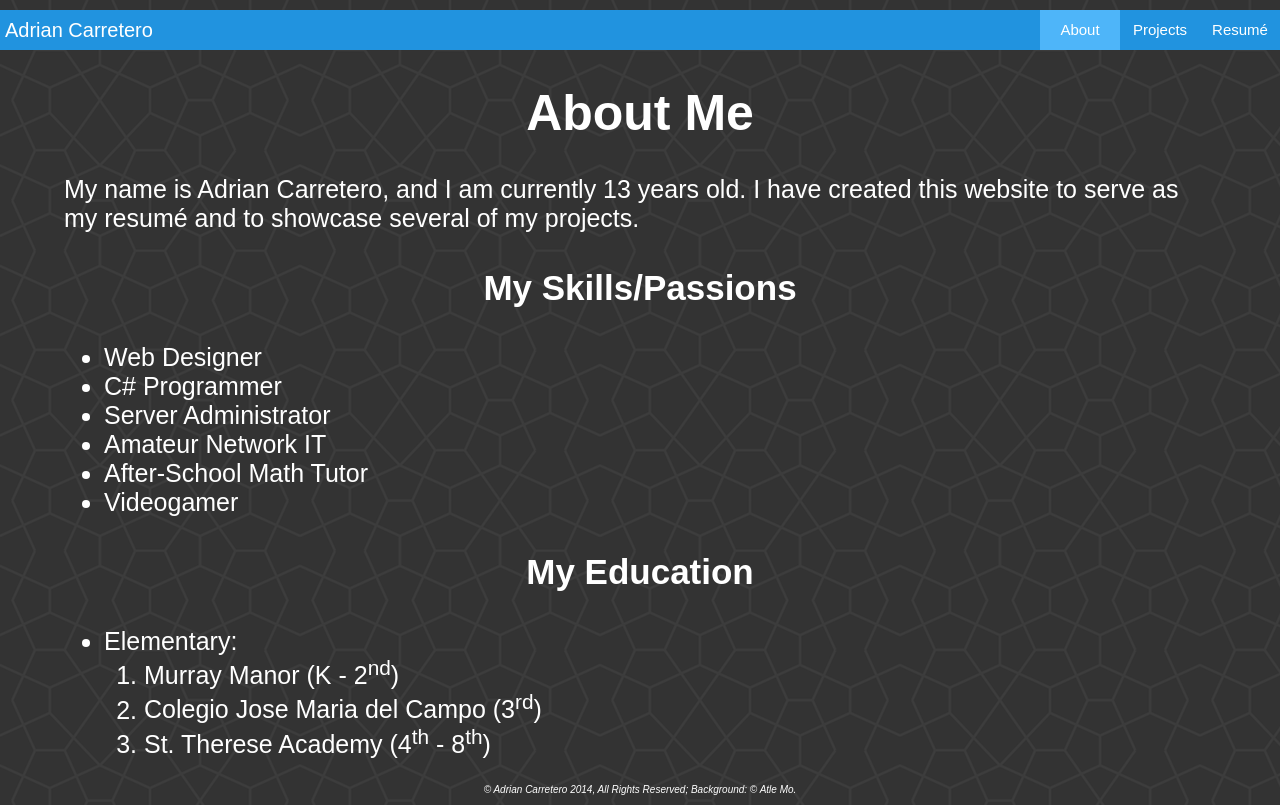
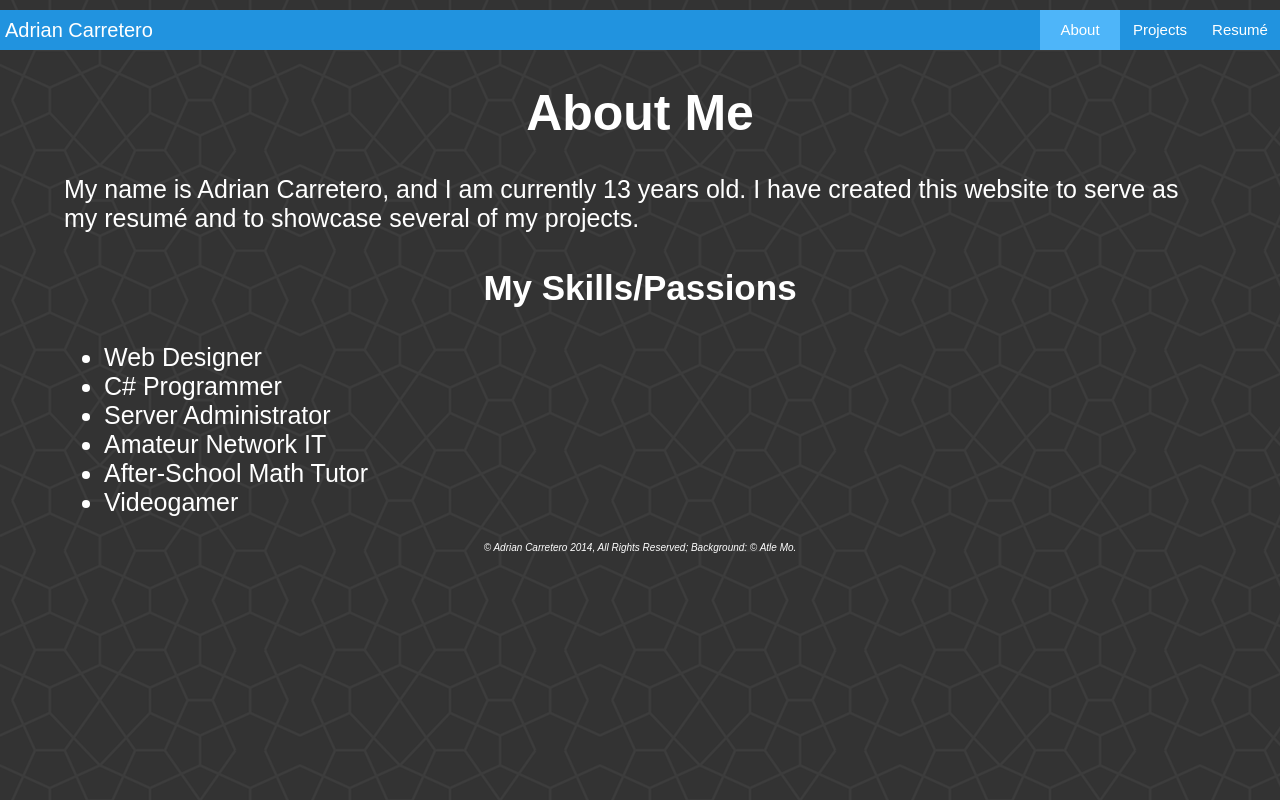
Before and after one commit to palmerito0/palmerito0.github.io, a plain HTML site: page about.html in a window 1280 px wide. Drawn offline with Linux system fonts and the light colour scheme.

```diff
--- a/about.html
+++ b/about.html
@@ -32,18 +32,6 @@
 				<li>After-School Math Tutor</li>
 				<li>Videogamer</li>
 			</ul>
-
-			<h3>My Education</h3>
-			<ul>
-				<li>
-					Elementary:
-					<ol>
-						<li>Murray Manor (K - 2<sup>nd</sup>)</li>
-						<li>Colegio Jose Maria del Campo (3<sup>rd</sup>)</li>
-						<li>St. Therese Academy (4<sup>th</sup> - 8<sup>th</sup>)</li>
-					</ol>
-				</li>
-			</ul>
 		</article>
 
 	</body>
```
Also changed, not shown: index.html (+1 -1 lines).
